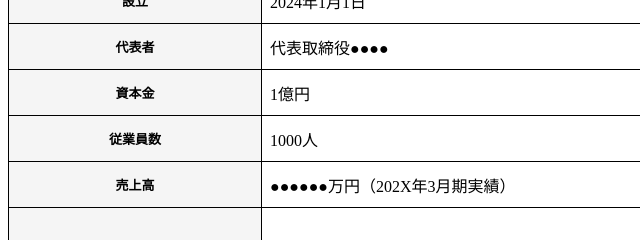
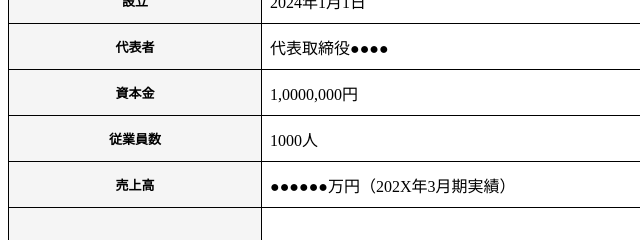
Before and after one commit to sho-tanabe/test20240317, a plain HTML site: page index.html in a window 1280 px wide. Shown: the part 128-368 px from the top of the page, 0-640 px from the left. Drawn offline with Linux system fonts and the light colour scheme.

Commit message:
Update index.html

```diff
--- a/index.html
+++ b/index.html
@@ -18,7 +18,7 @@
         </tr>
         <tr>
           <th bgcolor="#f5f5f5" class="item">資本金</th>
-          <td class="data indent">1億円</td>
+          <td class="data indent">1,0000,000円</td>
         </tr>
         <tr>
           <th bgcolor="#f5f5f5" class="item">従業員数</th>
```
